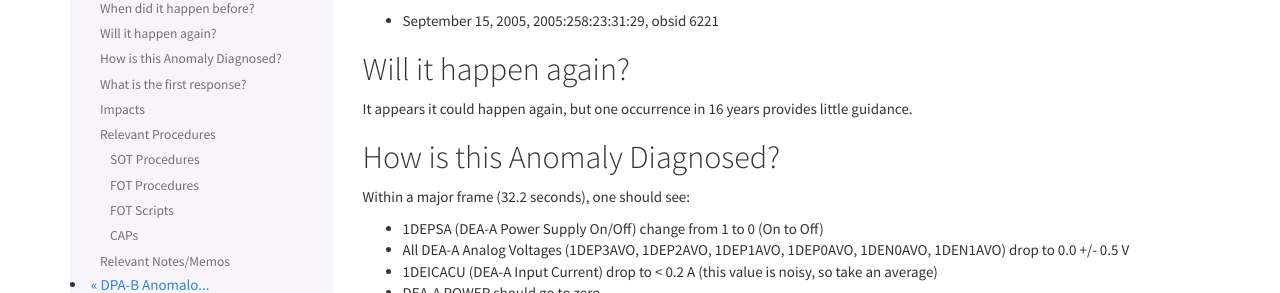
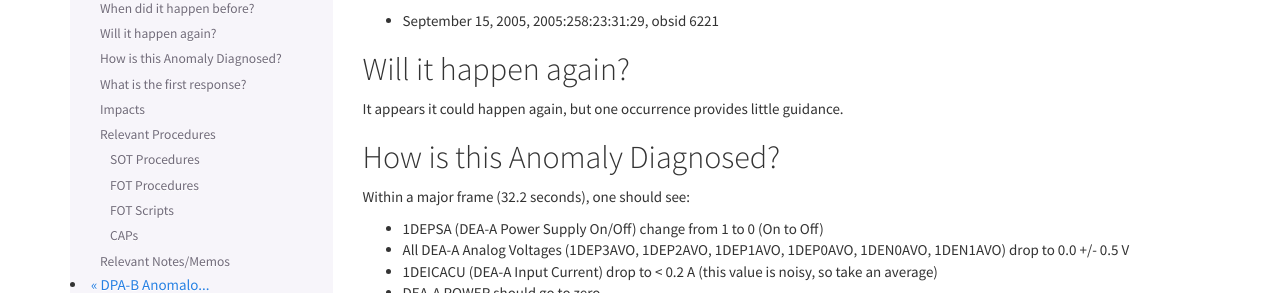
Before and after one commit to acisops/acis_anomaly_pages, a Sphinx documentation site: the page built from source/dea_shutdown.rst, in a window 1280 px wide and 900 px high, scrolled down 306 px. Shown: the part 161-454 px from the top of the window. Built offline with Sphinx 7.4.7, drawn with Linux system fonts in a browser that asks for light colours.

Commit message:
minor edit

```diff
--- a/source/dea_shutdown.rst
+++ b/source/dea_shutdown.rst
@@ -27,7 +27,7 @@ The DEA-A has shutdown only once in the mission, in 2005:
 Will it happen again?
 ---------------------
 
-It appears it could happen again, but one occurrence in 16 years provides little guidance.
+It appears it could happen again, but one occurrence provides little guidance.
 
 How is this Anomaly Diagnosed?
 ------------------------------
```
